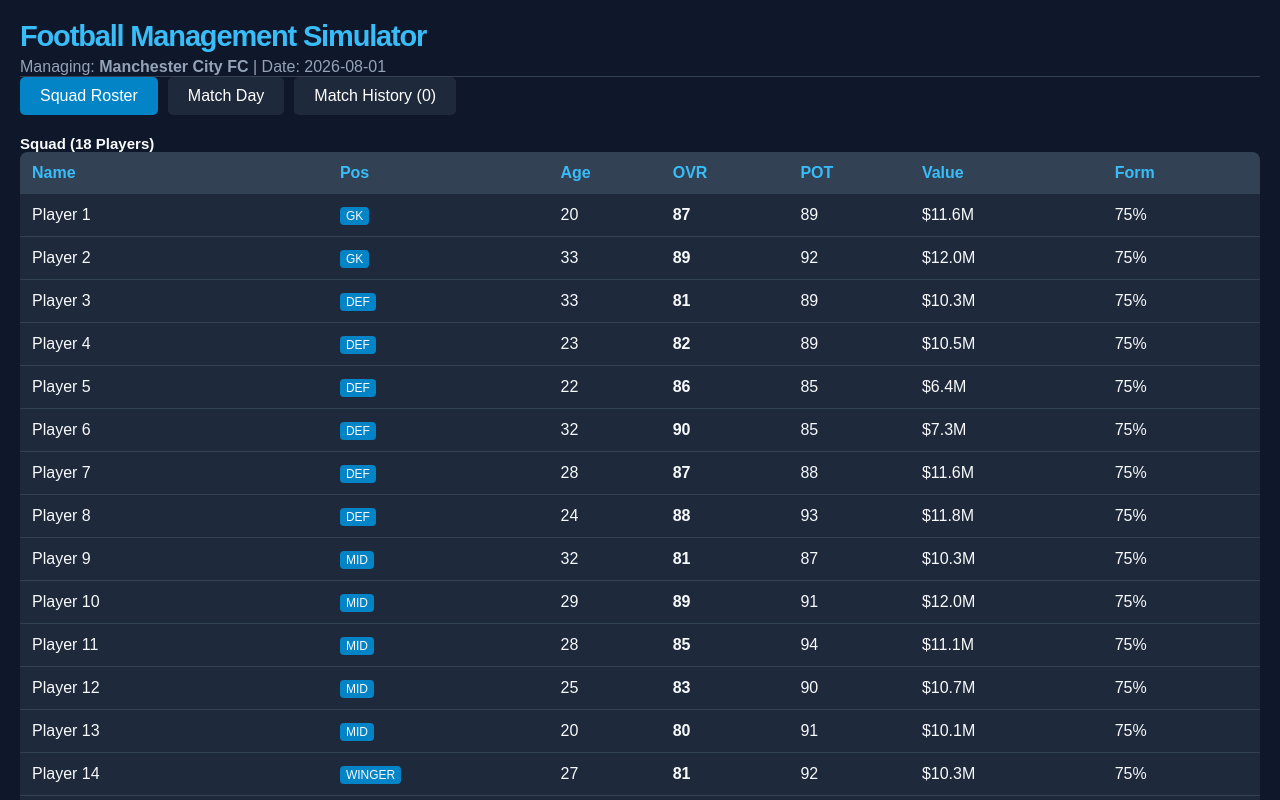
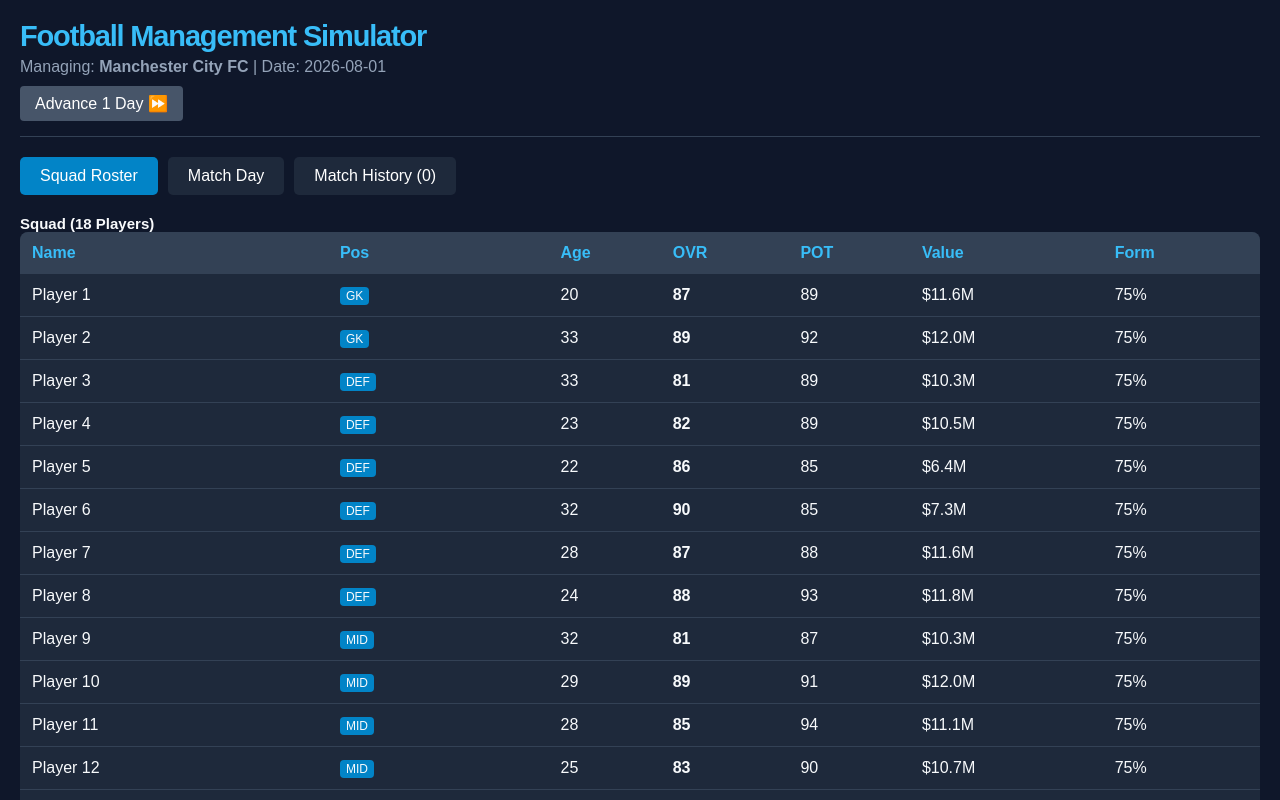
Before and after one commit to 5tarzy/wowow, a React (Vite) app: page / in a window 1280 px wide. Shown: the top 800 px of the page. Built offline with nearby package versions, Linux system fonts and the light colour scheme.

Commit message:
Update App.tsx

```diff
--- a/src/App.tsx
+++ b/src/App.tsx
@@ -3,6 +3,7 @@
 import { getInitialWorldState } from './data';
 import { loadWorld, saveWorld } from './storage';
 import { simulateMatch } from './engine/SimulationEngine';
+import { advanceDay } from './engine/GlobalScheduler'; // <-- Imported the new clock!
 
 export default function App() {
   const [world, setWorld] = useState<WorldState | null>(null);
@@ -45,9 +46,20 @@
 
   return (
     <div style={{ backgroundColor: '#0f172a', color: '#f8fafc', minHeight: '100vh', fontFamily: 'sans-serif', padding: '20px' }}>
-      <header style={{ borderBottom: '1px solid #334155', pb: '15px', mb: '20px' }}>
+      <header style={{ borderBottom: '1px solid #334155', paddingBottom: '15px', marginBottom: '20px' }}>
         <h1 style={{ margin: 0, color: '#38bdf8' }}>Football Management Simulator</h1>
         <p style={{ color: '#94a3b8', margin: '5px 0 0 0' }}>Managing: <strong>{userClub.name}</strong> | Date: {world.currentDate}</p>
+
+        {/* NEW ADVANCE DAY BUTTON */}
+        <button
+          onClick={async () => {
+            const newWorld = advanceDay(world);
+            setWorld(newWorld);
+            await saveWorld(newWorld);
+          }}
+          style={{ marginTop: '10px', padding: '8px 15px', backgroundColor: '#475569', color: 'white', border: 'none', borderRadius: '4px', cursor: 'pointer' }}>
+          Advance 1 Day ⏩
+        </button>
       </header>
 
       {/* Navigation Tabs */}
```
